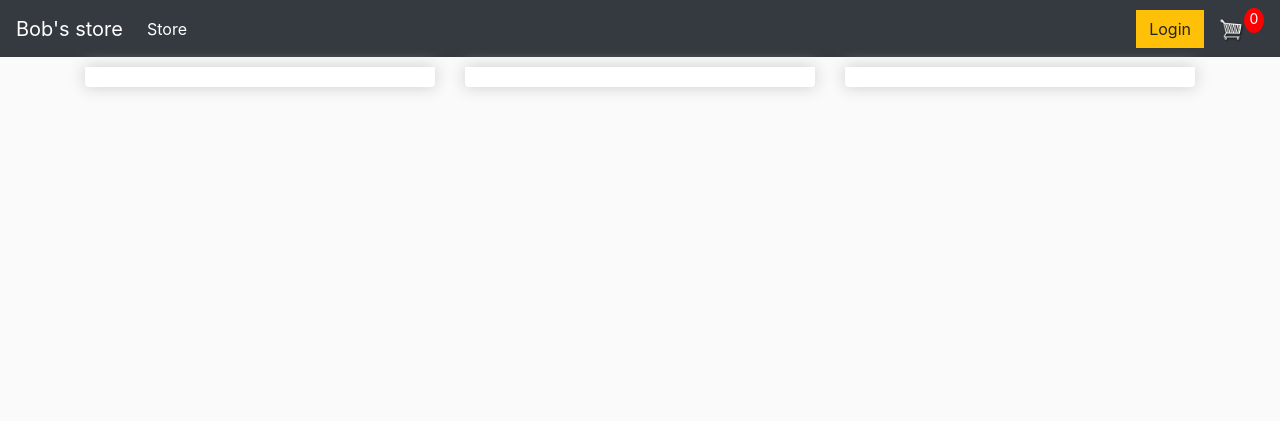
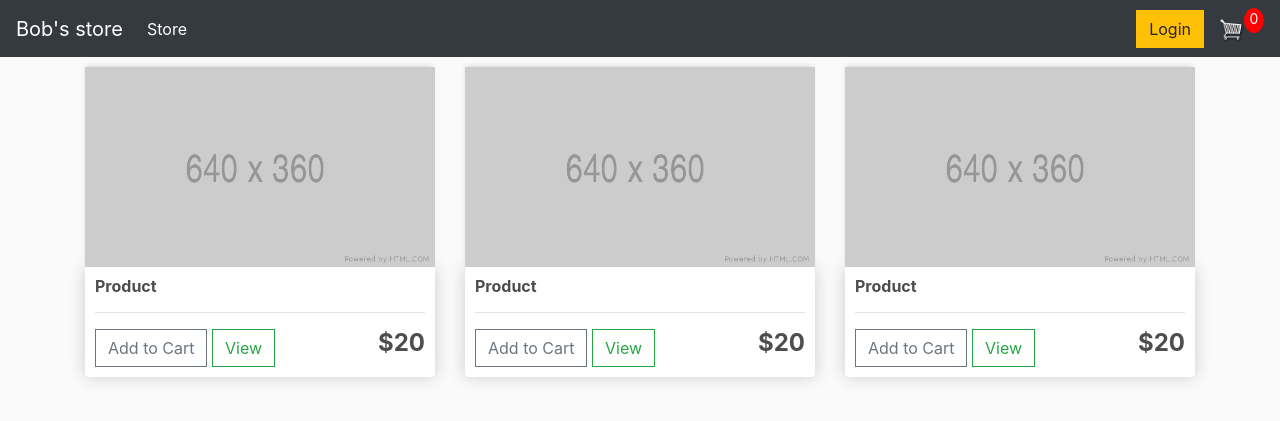
Before and after one commit to Code-Institute-Submissions/djangoproject-2, a Django app: page / in a window 1280 px wide. Shown: the top 421 px of the page. Run offline with Django 3.2, Linux system fonts and the light colour scheme; some libraries are stand-ins or nearby versions.

Commit message:
Styled box elements

```diff
--- a/store/templates/store/store.html
+++ b/store/templates/store/store.html
@@ -1,21 +1,42 @@
 {% extends 'store/main.html' %}
 {% load static %}
 {% block content %}
-     	<div class="row">
+ 	<div class="row">
 		<div class="col-lg-4">
+			<img class="thumbnail" src="{% static 'images/placeholder.png' %}">
 			<div class="box-element product">
+				<h6><strong>Product</strong></h6>
+				<hr>
+
+				<button  class="btn btn-outline-secondary add-btn">Add to Cart</button>
+				<a class="btn btn-outline-success" href="#">View</a>
+				<h4 style="display: inline-block; float: right"><strong>$20</strong></h4>
 
 			</div>
 		</div>
 
 		<div class="col-lg-4">
+			<img class="thumbnail" src="{% static 'images/placeholder.png' %}">
 			<div class="box-element product">
+				<h6><strong>Product</strong></h6>
+				<hr>
+
+				<button  class="btn btn-outline-secondary add-btn">Add to Cart</button>
+				<a class="btn btn-outline-success" href="#">View</a>
+				<h4 style="display: inline-block; float: right"><strong>$20</strong></h4>
 
 			</div>
 		</div>
 
 		<div class="col-lg-4">
+			<img class="thumbnail" src="{% static 'images/placeholder.png' %}">
 			<div class="box-element product">
+				<h6><strong>Product</strong></h6>
+				<hr>
+
+				<button  class="btn btn-outline-secondary add-btn">Add to Cart</button>
+				<a class="btn btn-outline-success" href="#">View</a>
+				<h4 style="display: inline-block; float: right"><strong>$20</strong></h4>
 
 			</div>
 		</div>
```
